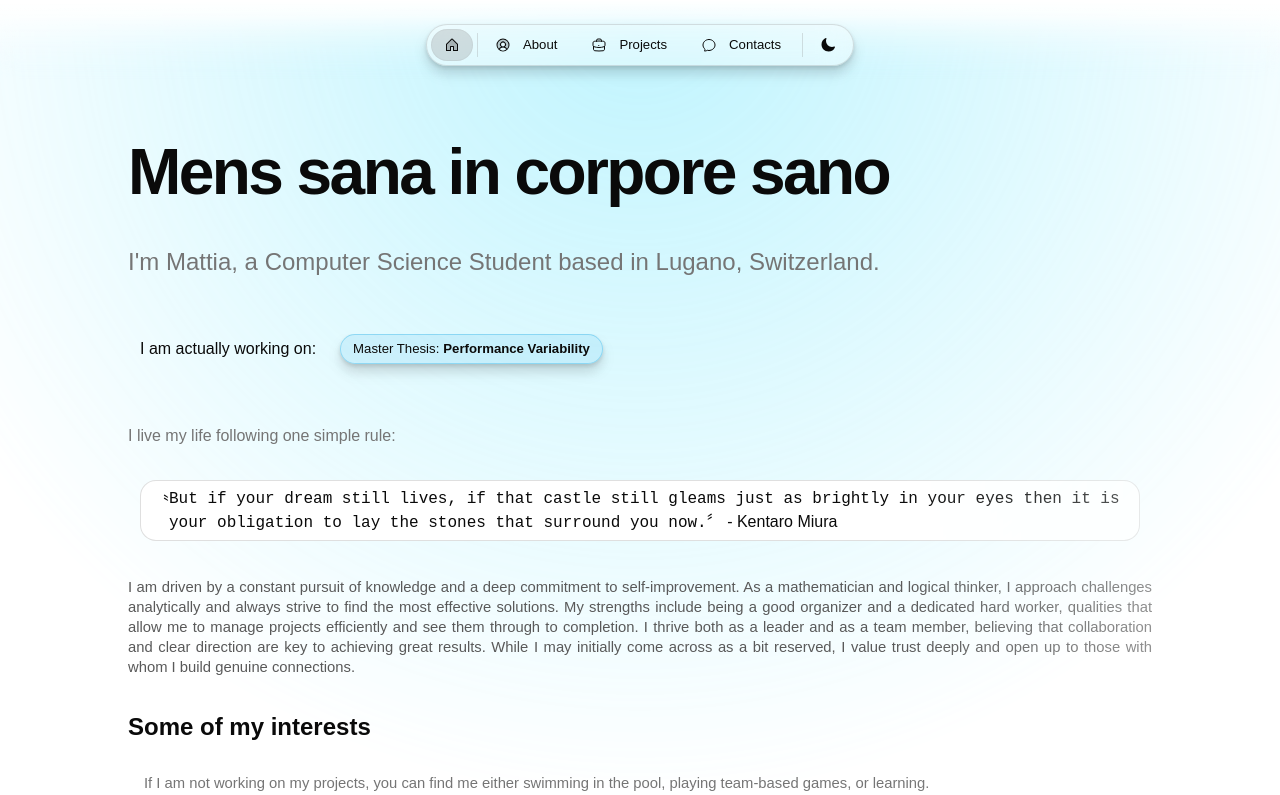
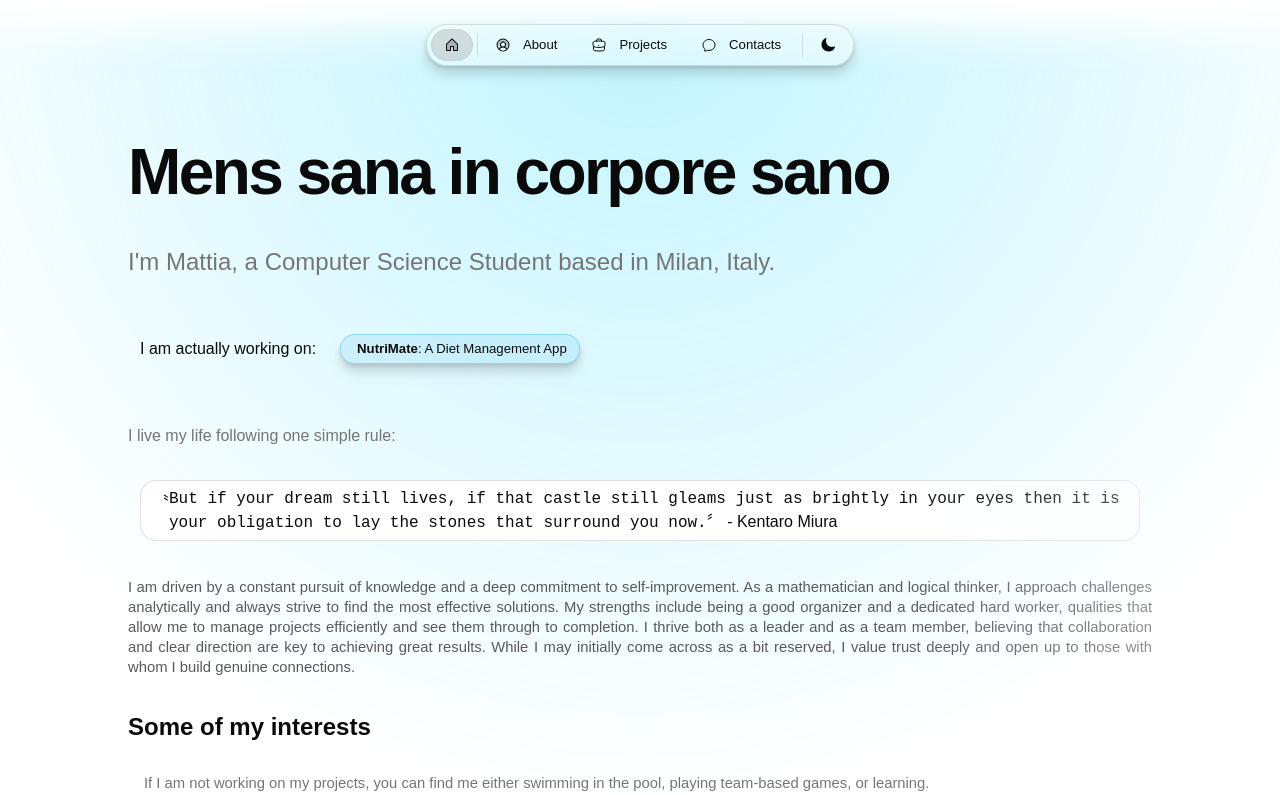
Before and after one commit to MattiaBiancini/mattiabiancini, a Next.js app: page / in a window 1280 px wide. Shown: the top 795 px of the page. Built offline with nearby package versions, Linux system fonts and the light colour scheme; a web font is replaced by a local one.

Commit message:
Update Projects and Degree results

```diff
--- a/src/app/resources/content.js
+++ b/src/app/resources/content.js
@@ -9,8 +9,8 @@ const person = {
   role: "Computer Science Student",
   avatar: "/images/avatar.png",
   email: "biancinimattia14@gmail.com",
-  location: "Switzerland/Lugano", // Expecting the IANA time zone identifier, e.g., 'Europe/Vienna'
-  phone: "+41 78 305 41 49",
+  location: "Milan/Italy", // Expecting the IANA time zone identifier, e.g., 'Europe/Vienna'
+  phone: "+39 3884025444",
   languages: [], // optional: Leave the array empty if you don't want to display languages
 };
 
@@ -48,12 +48,12 @@ const home = {
   headline: <>Mens sana in corpore sano</>,
   featured: {
     display: true,
-    title: <>Master Thesis: <strong className="ml-4">Performance Variability</strong></>,
-    href: "/projects/performance-variability",
+    title: <><strong className="ml-4">NutriMate</strong>: A Diet Management App</>,
+    href: "/projects/nutri-mate",
   },
   subline: (
     <>
-      I'm {person.firstName}, a {person.role} based in Lugano, Switzerland.
+      I'm {person.firstName}, a {person.role} based in Milan, Italy.
     </>
   ),
 };
@@ -182,17 +182,17 @@ const about = {
     institutions: [
       {
         name: "Università della Svizzera italiana (USI)",
-        timeframe: "September 2024 - Present",
+        timeframe: "September 2024 - September 2025",
         description: <>Master in Informatics (Double Degree Program)</>,
         location: <>Lugano (CH)</>,
-        vote: <>-/10.0</>,
+        vote: <>9.8/10.0</>,
       },
       {
         name: "Università degli Studi di Milano - Bicocca",
-        timeframe: "September 2023 - Present",
+        timeframe: "September 2023 - September 2025",
         description: <>Master in Computer Science</>,
         location: <>Milan (IT)</>,
-        vote: <>-/110</>,
+        vote: <>108/110</>,
       },
       {
         name: "Università degli Studi di Milano - Bicocca",
@@ -227,11 +227,11 @@ const about = {
         description: <>Proficient in JavaScript for web development, including frameworks like React.</>,
         icon: "javascript",
       },
-      // {
-      //   title: "AndroidStudio",
-      //   description: <>Experienced in Android app development using Android Studio.</>,
-      //   icon: "android",
-      // },
+      {
+        title: "AndroidStudio",
+        description: <>Experienced in Android app development using Android Studio.</>,
+        icon: "android",
+      },
       {
         title: "Docker",
         description: <>Familiar with Docker for containerization and deployment.</>,
@@ -247,6 +247,87 @@ const projects = {
   title: `Projects – ${person.name}`,
   description: `Design and dev projects by ${person.name}`,
   projects: [
+    {
+      title: "NutriMate",
+      technologies: [
+        {
+          name: "python",
+          link: "https://www.python.org/",
+        },
+        {
+          name: "javascript",
+          link: "https://www.javascript.com/",
+        },
+        {
+          name: "react",
+          link: "https://reactjs.org/",
+        },
+        {
+          name: "sqlite",
+          link: "https://www.sqlite.org/index.html",
+        },
+        {
+          name: "polars",
+          link: "https://pola.rs/",
+        },
+      ],
+      opensource: false,
+      description: (
+        <>
+          NutriMate is a diet management application designed for dietists
+          to create and manage personalized diet plans for their clients.
+          The app allows dietists to input client information, dietary
+          preferences, and nutritional goals, and then generates tailored meal plans.
+          The goal of NutriMate is to streamline the diet planning process
+          for dietists while promoting healthier lifestyles for their clients
+          through personalized nutrition management.
+        </>
+      ),
+      link: "https://github.com/MattiaBiancini/NutriMate",
+      icon: "github",
+      developers: [],
+    },
+    {
+      title: "Performance Variability",
+      technologies: [
+        {
+          name: "java",
+          link: "https://www.java.com/",
+        },
+        {
+          name: "linux",
+          link: "https://www.linux.org/",
+        },
+        {
+          name: "python",
+          link: "https://www.python.org/",
+        },
+        {
+          name: "polars",
+          link: "https://pola.rs/",
+        },
+        {
+          name: "bokeh",
+          link: "https://bokeh.org/",
+        },
+        {
+          name: "matplotlib",
+          link: "https://matplotlib.org/",
+        },
+      ],
+      opensource: false,
+      description: (
+        <>
+          Performance Variability is a master thesis project that investigates the performance
+          variability of Java applications on Linux systems. The project aims to analyze
+          and mitigate variability by a compiler's POV.
+          It is possible to read my thesis <a href="/documents/master_thesis.pdf" target="_blank" rel="noreferrer">here</a>.
+        </>
+      ),
+      link: "",
+      icon: "",
+      developers: [],
+    },
     {
       title: "Formula 1 Visualization",
       technologies: [
```
Also changed, not shown: 1 other file (tests, documents, lock files or other folders).
